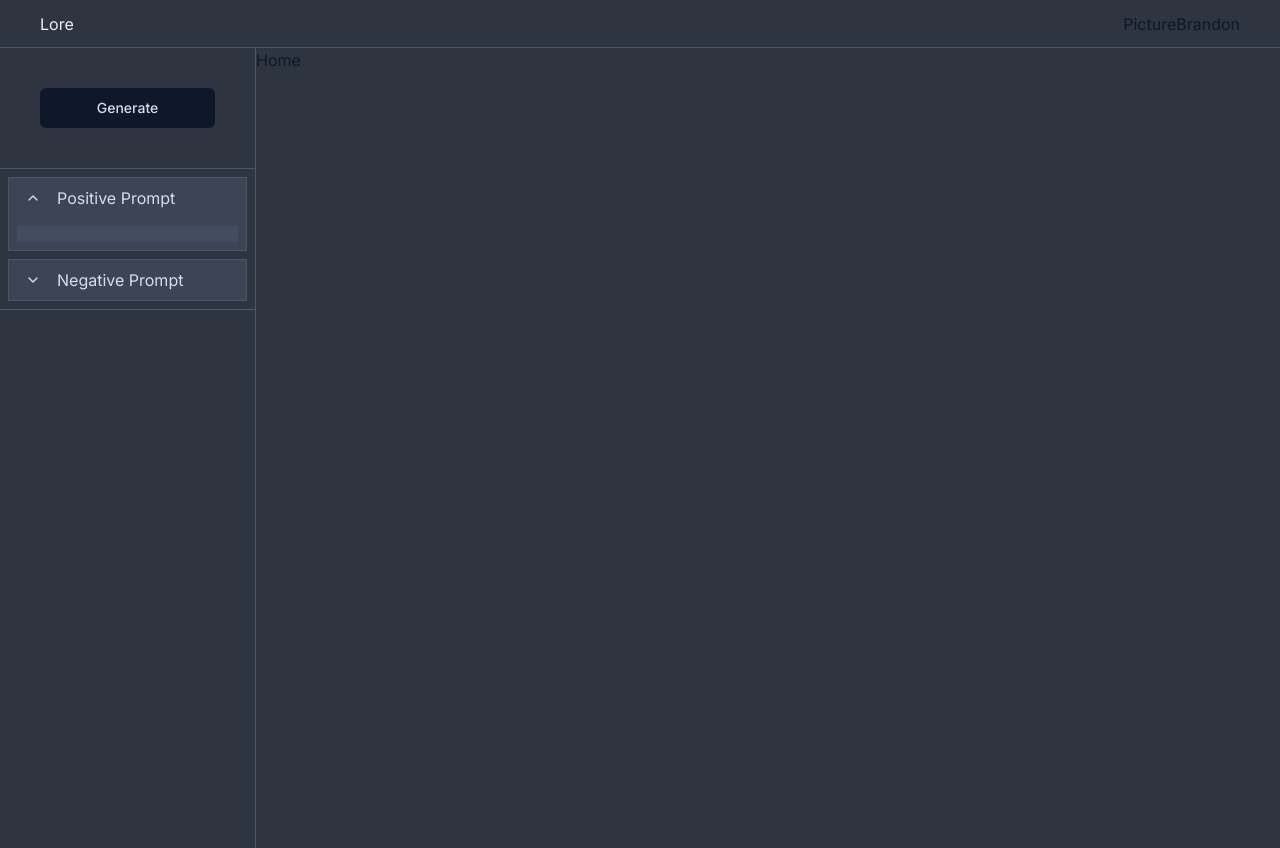
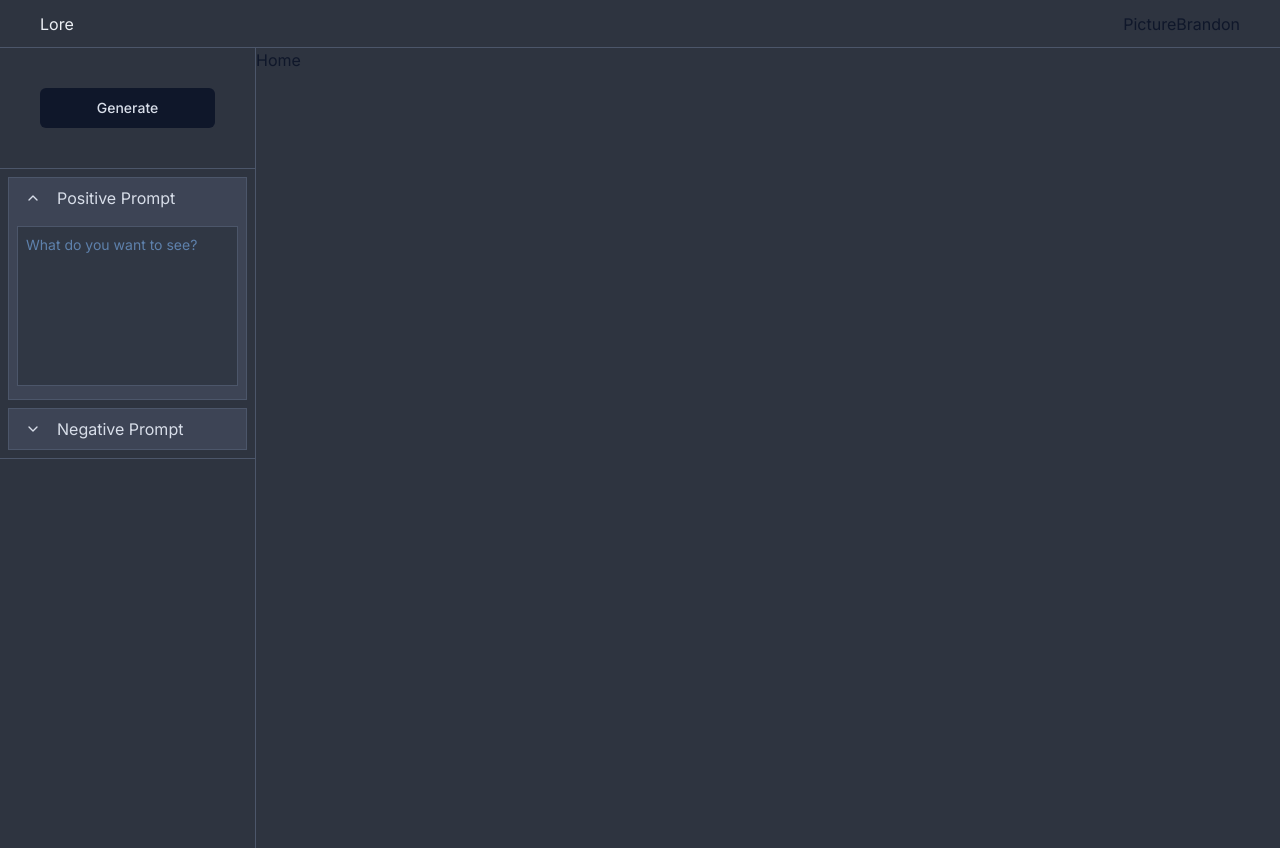
Before and after one commit to brandontor/lore, a Next.js app: page / in a window 1280 px wide. Both pictures are taken after a click on the button "Positive Prompt". Built offline with nearby package versions, Linux system fonts and the light colour scheme.

Commit message:
text area added with styling

```diff
--- a/components/rootlayout/PromptContainer.tsx
+++ b/components/rootlayout/PromptContainer.tsx
@@ -15,14 +15,14 @@ function PromptContainer({}: Props) {
       <Accordion type="single" collapsible>
         <AccordionItem value="item-1">
           <AccordionTrigger>Positive Prompt</AccordionTrigger>
-          <AccordionContent>
+          <AccordionContent placeholder="What do you want to see?">
           </AccordionContent>
         </AccordionItem>
       </Accordion>
       <Accordion type="single" collapsible>
         <AccordionItem value="item-1">
           <AccordionTrigger>Negative Prompt</AccordionTrigger>
-          <AccordionContent>
+          <AccordionContent placeholder="What don't you want to see?">
           </AccordionContent>
         </AccordionItem>
       </Accordion>
--- a/components/ui/accordion.tsx
+++ b/components/ui/accordion.tsx
@@ -52,8 +52,9 @@ const AccordionContent = React.forwardRef<
     )}
     {...props}
   >
-    <div className="pb-4 pt-0 bg-nord3 bg-opacity-50">
-    </div>
+    <textarea placeholder={props.placeholder} className="focus:outline-none border-[1px] border-nord3 text-nord10 placeholder-nord10 resize-none p-2 bg-nord0 bg-opacity-80 w-full h-40 ">
+
+    </textarea>
   </AccordionPrimitive.Content>
 ))
 AccordionContent.displayName = AccordionPrimitive.Content.displayName
```
